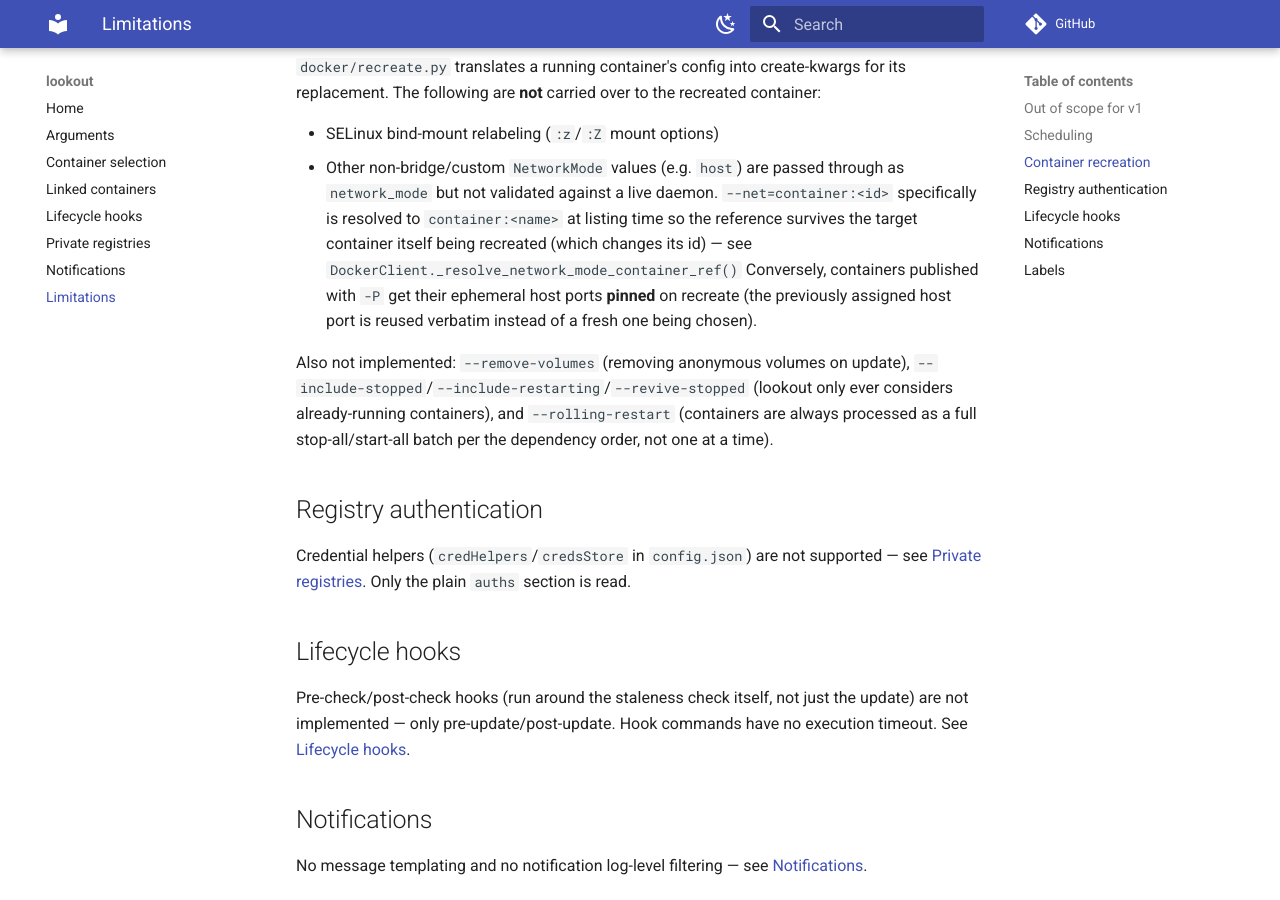
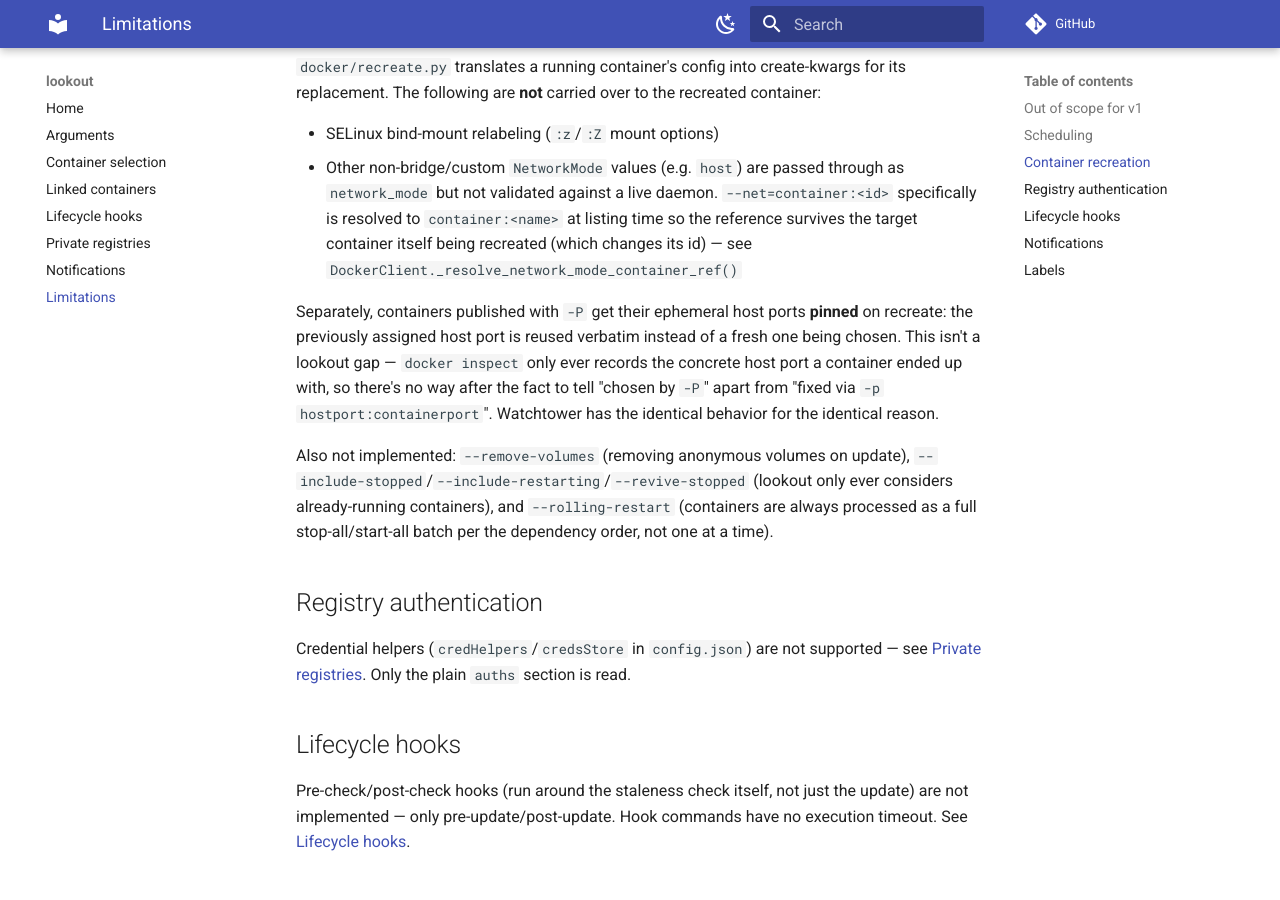
Before and after one commit to garage1118/lookout, an MkDocs documentation site: the page built from docs/limitations.md, in a window 1280 px wide and 900 px high, scrolled down 797 px. Built offline with MkDocs 1.6.1 and Material for MkDocs 9.7.7, drawn with Linux system fonts in a browser that asks for light colours; comment, search, counter and statistics services are not loaded.

Commit message:
Clarify ephemeral-port pinning is a Docker data limitation, not a lookout gap

```diff
--- a/docs/limitations.md
+++ b/docs/limitations.md
@@ -31,8 +31,12 @@ replacement. The following are **not** carried over to the recreated container:
   but not validated against a live daemon. `--net=container:<id>` specifically is resolved to
   `container:<name>` at listing time so the reference survives the target container itself being
   recreated (which changes its id) — see `DockerClient._resolve_network_mode_container_ref()`
-Conversely, containers published with `-P` get their ephemeral host ports **pinned** on recreate
-(the previously assigned host port is reused verbatim instead of a fresh one being chosen).
+
+Separately, containers published with `-P` get their ephemeral host ports **pinned** on recreate:
+the previously assigned host port is reused verbatim instead of a fresh one being chosen. This
+isn't a lookout gap — `docker inspect` only ever records the concrete host port a container ended
+up with, so there's no way after the fact to tell "chosen by `-P`" apart from "fixed via
+`-p hostport:containerport`". Watchtower has the identical behavior for the identical reason.
 
 Also not implemented: `--remove-volumes` (removing anonymous volumes on update),
 `--include-stopped`/`--include-restarting`/`--revive-stopped` (lookout only ever considers
```
Also changed, not shown: 1 other file.
